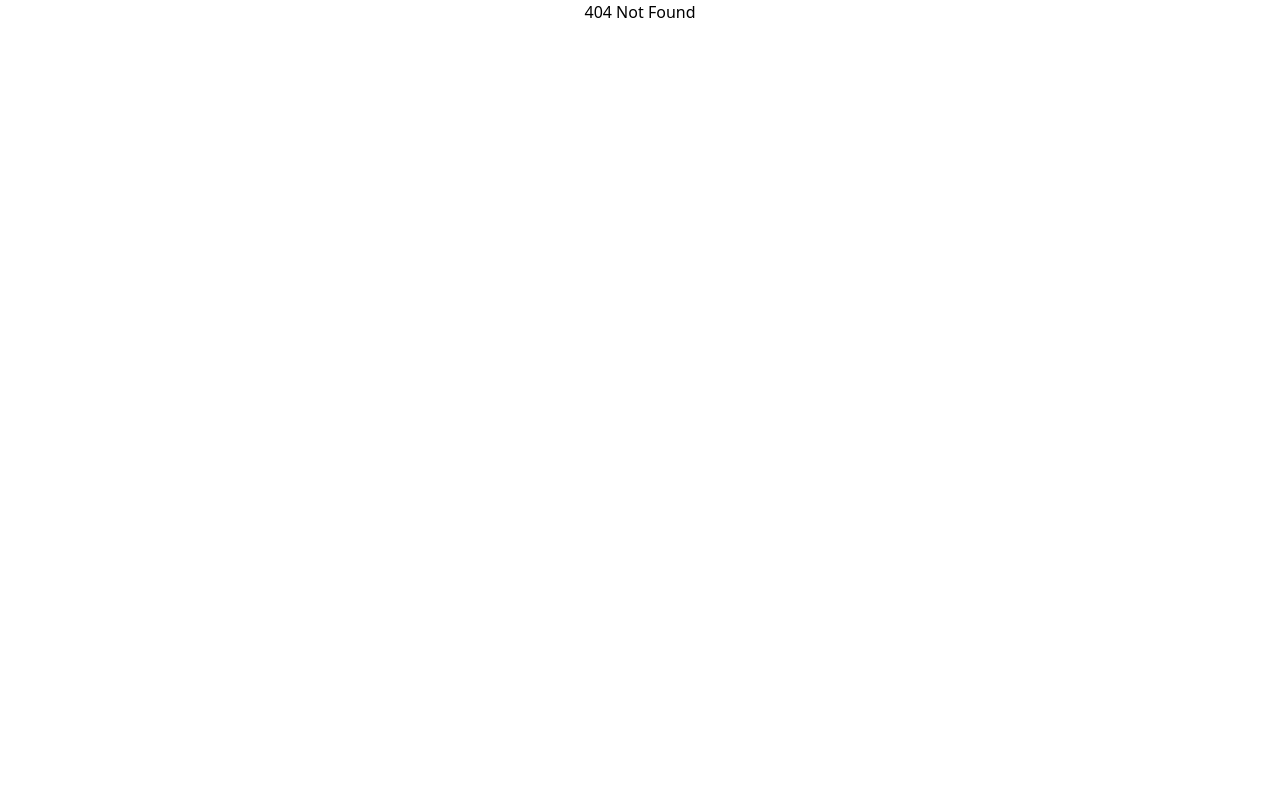
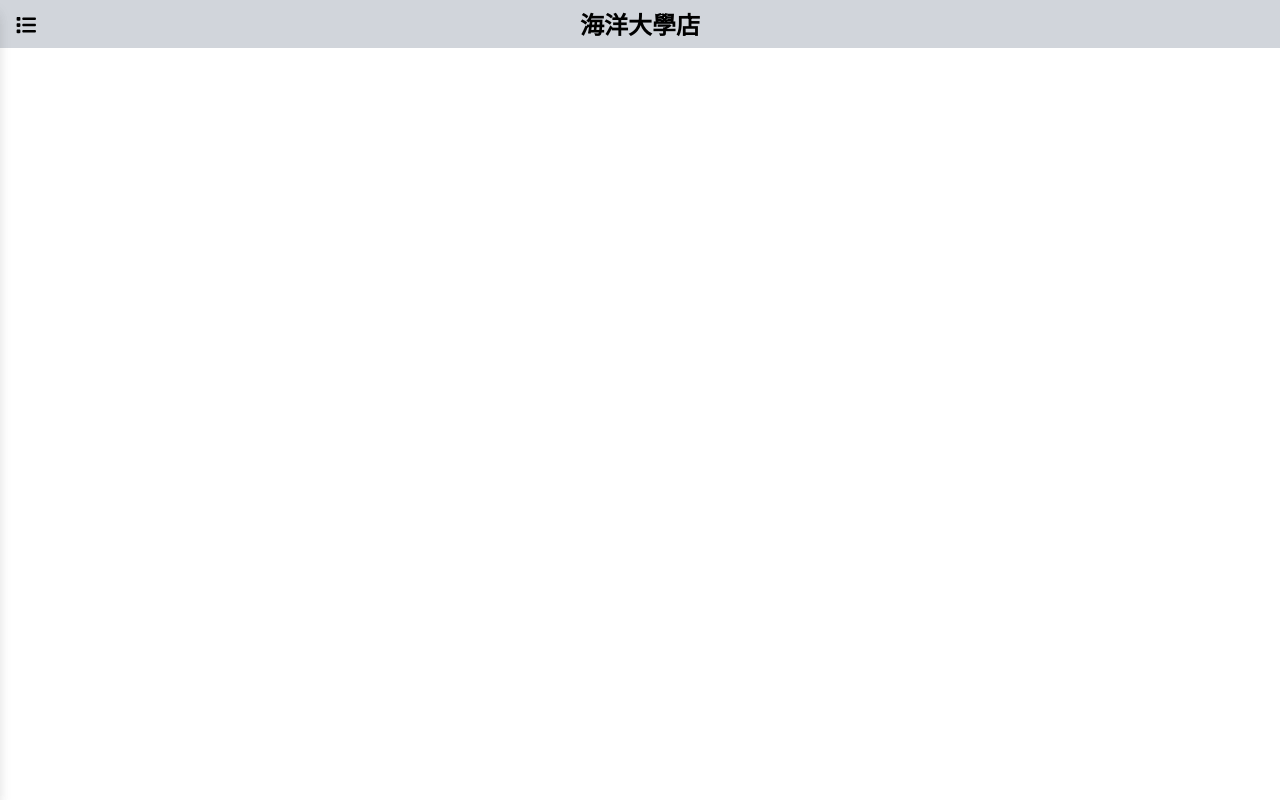
Before and after one commit to NTOU-Takeout/NTOU-Takeout-Frontend, a React (Vite) app: page /merchantPage/main in a window 1280 px wide. Before the commit this address had no page. Built offline with nearby package versions, Linux system fonts and the light colour scheme.

Commit message:
merchantMainPage

```diff
--- a/src/App.jsx
+++ b/src/App.jsx
@@ -6,7 +6,9 @@ import Menu from "./pages/Menu";
 import Review from "./pages/Review";
 import Cart from "./pages/Cart";
 import NotFound from "./pages/NotFound";
-import MerchantManagePage from "./pages/MerchantManagePage";
+import MerchantPage from "./pages/MerchantPage";
+import MerchantMainPage from "./pages/MerchantSubpage/MerchantMainPage";
+//import MerchantMenuPage from "./pages/MerchantSubpage/MerchantMenuPage";
 
 const queryClient = new QueryClient();
 const router = createBrowserRouter([
@@ -32,8 +34,15 @@ const router = createBrowserRouter([
     },
     {
         path: "/merchantPage",
-        element: <MerchantManagePage />,
+        element: <MerchantPage />,
         errorElement: <NotFound />,
+        children: [
+            {
+                path: "main", // 子路由
+                element: <MerchantMainPage />,
+                errorElement: <NotFound />,
+            },
+        ],
     },
 ]);
 
--- a/src/components/merchantManagePage/MerchantHeader.jsx
+++ b/src/components/merchantManagePage/merchantMainComponents/MerchantHeader.jsx
@@ -17,7 +17,7 @@ const MerchantHeader = ({
                 <FontAwesomeIcon icon={leftIcon} />
             </div>
             <h1 className="font-noto font-bold text-2xl m-0 text-center">
-                <a href="/">{merchantName}</a>
+                <a href="/merchantPage">{merchantName}</a>
             </h1>
         </header>
     );
--- a/src/components/merchantManagePage/MerchantSidebar.jsx
+++ b/src/components/merchantManagePage/merchantMainComponents/MerchantSidebar.jsx
@@ -1,7 +1,7 @@
 import PropTypes from "prop-types";
-import useSidebarStore from "../../stores/merchantSidebarStore";
+import useSidebarStore from "../../../stores/merchantSidebarStore";
 import MerchantSidebarButton from "./MerchantSidebarButton";
-import useThemeStore from "../../stores/themeStore";
+import useThemeStore from "../../../stores/themeStore";
 import {
     faComment,
     faCog,
@@ -19,7 +19,7 @@ const MerchantSidebar = ({ merchantName }) => {
     const theme = useThemeStore((state) => state.themeMode);
     const toggleTheme = useThemeStore((state) => state.toggleTheme);
     const closeSidebar = useSidebarStore((state) => state.closeSidebar);
-
+    console.log(isOpen, "asdlkawfqf");
     return (
         <>
             {isOpen && (
@@ -64,6 +64,7 @@ const MerchantSidebar = ({ merchantName }) => {
                         iconSize="lg"
                         iconColor={"#053766"}
                         style={"px-4 py-4"}
+                        path="/merchantPage/menu"
                     />
                     <MerchantSidebarButton
                         text="評論"
--- a/src/components/merchantManagePage/MerchantSidebarButton.jsx
+++ b/src/components/merchantManagePage/merchantMainComponents/MerchantSidebarButton.jsx
@@ -1,6 +1,7 @@
 import { FontAwesomeIcon } from "@fortawesome/react-fontawesome";
-import useThemeStore from "../../stores/themeStore";
+import useThemeStore from "../../../stores/themeStore";
 import PropTypes from "prop-types";
+import { useNavigate } from "react-router-dom";
 const MerchantSidebarButton = ({
     icon,
     text,
@@ -9,7 +10,9 @@ const MerchantSidebarButton = ({
     iconColor,
     onClick,
     style,
+    path,
 }) => {
+    const navigate = useNavigate();
     const handleClick = (e) => {
         console.log({ text }, "!!!!");
         console.log(e);
@@ -17,6 +20,8 @@ const MerchantSidebarButton = ({
         if (onClick) {
             onClick();
         }
+        console.log(path);
+        navigate(path);
         console.log(useThemeStore.getState().themeMode);
     };
     return (
@@ -49,6 +54,7 @@ MerchantSidebarButton.propTypes = {
     iconColor: PropTypes.string,
     onClick: PropTypes.func,
     style: PropTypes.string,
+    path: PropTypes.string,
 };
 
 export default MerchantSidebarButton;
--- a/src/pages/MerchantManagePage.jsx
+++ /dev/null
@@ -1,18 +0,0 @@
-import useSidebarStore from "../stores/merchantSidebarStore";
-import MerchantHeader from "../components/merchantManagePage/MerchantHeader";
-import MerchantSidebar from "../components/merchantManagePage/merchantSidebar";
-function MerchantManagePage() {
-    const toggleSidebar = useSidebarStore((state) => state.toggleSidebar);
-    const merchantName = "海洋大學店";
-    return (
-        <div>
-            <MerchantHeader
-                merchantName={merchantName}
-                onLeftClick={toggleSidebar}
-            ></MerchantHeader>
-            <MerchantSidebar merchantName={merchantName}></MerchantSidebar>
-        </div>
-    );
-}
-
-export default MerchantManagePage;
--- /dev/null
+++ b/src/pages/MerchantPage.jsx
@@ -0,0 +1,15 @@
+import { Outlet } from "react-router-dom";
+import MerchantMainPage from "./MerchantSubpage/MerchantMainPage";
+function MerchantPage() {
+    return (
+        <div style={{ display: "flex" }}>
+            <div style={{ flex: 1 }}>
+                <MerchantMainPage />
+                {/* 用于渲染嵌套路由的子内容 */}
+                <Outlet />
+            </div>
+        </div>
+    );
+}
+
+export default MerchantPage;
--- /dev/null
+++ b/src/pages/MerchantSubpage/MerchantMainPage.jsx
@@ -0,0 +1,21 @@
+import useSidebarStore from "../../stores/merchantSidebarStore";
+import MerchantHeader from "../../components/merchantManagePage/merchantMainComponents/MerchantHeader";
+import MerchantSidebar from "../../components/merchantManagePage/merchantMainComponents/MerchantSidebar";
+
+function MerchantMainPage() {
+    const toggleSidebar = useSidebarStore((state) => state.toggleSidebar);
+    const merchantName = "海洋大學店";
+    const isOpen = useSidebarStore((state) => state.isOpen);
+    console.log(isOpen);
+    return (
+        <div>
+            <MerchantHeader
+                merchantName={merchantName}
+                onLeftClick={toggleSidebar}
+            ></MerchantHeader>
+            <MerchantSidebar merchantName={merchantName}></MerchantSidebar>
+        </div>
+    );
+}
+
+export default MerchantMainPage;
```
